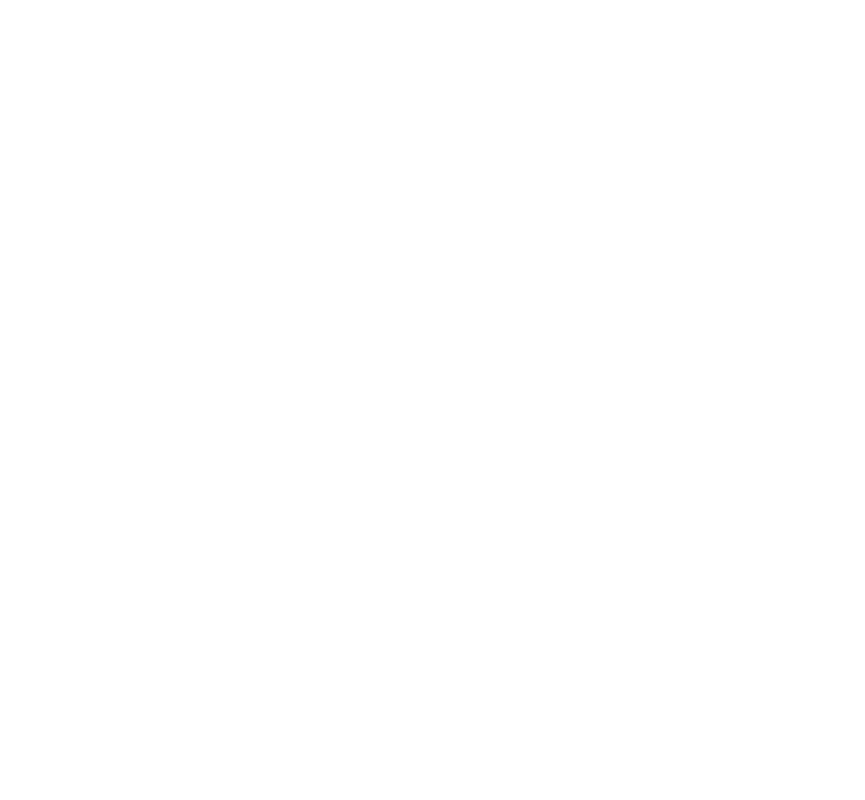
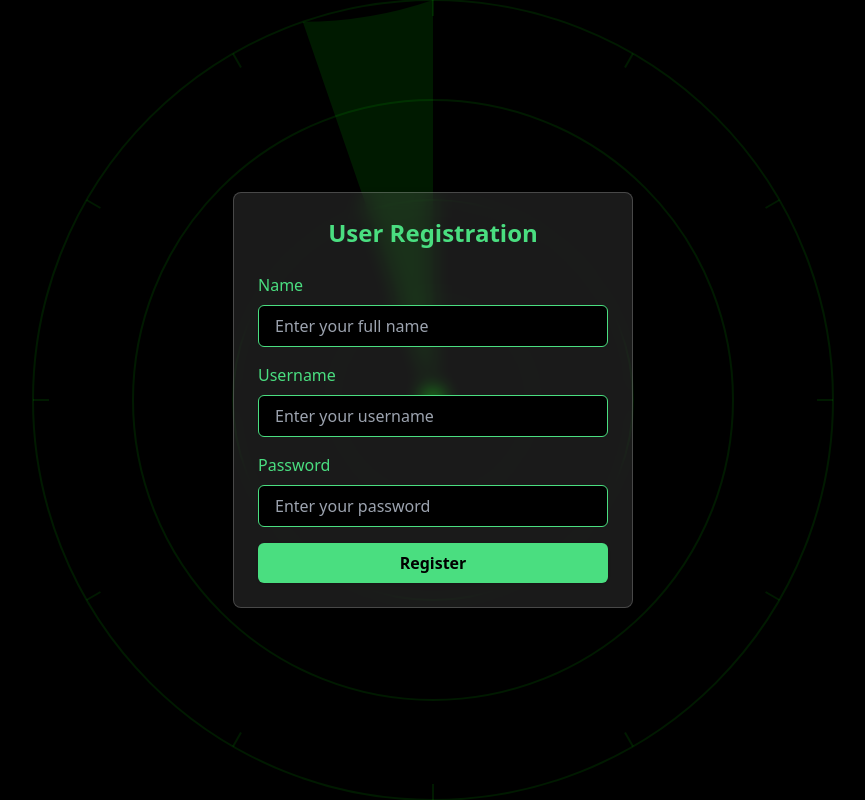
Before and after one commit to jakaria98/Radar-Data-Viewer, a React (Vite) app in the folder frontend/: page /addUser in a window 1280 px wide. Shown: the whole page, without its empty margins (207-1072 px from the left). Built offline with nearby package versions, Linux system fonts and the light colour scheme.

Commit message:
basic layout of register user page added

```diff
--- a/frontend/src/Pages/RegisterUser.jsx
+++ b/frontend/src/Pages/RegisterUser.jsx
@@ -1,3 +1,83 @@
+import React from "react";
+import RadarAnimation from "../Components/RadarAnimation";
+
 export default function RegisterUser() {
-	return <div></div>;
+	const handleRegistration = () => {
+		console.log("Registration handling");
+	};
+	return (
+		<div className="min-h-screen flex flex-col justify-center items-center bg-black text-white relative overflow-hidden">
+			{/* Background Animation */}
+			<div className="absolute inset-0 pointer-events-none flex justify-center items-center">
+				<RadarAnimation />
+			</div>
+
+			{/* Login Form */}
+			<div
+				className="w-[400px] bg-glass border-2 border-green-400 rounded-lg shadow-glass p-6 relative z-10"
+				style={{
+					backdropFilter: "blur(10px)",
+					background: "rgba(255, 255, 255, 0.1)",
+				}}
+			>
+				<h2 className="text-2xl font-bold text-green-400 text-center mb-6">
+					User Registration
+				</h2>
+				<form onSubmit={handleRegistration} className="space-y-4">
+					<div>
+						<label
+							htmlFor="name"
+							className="block text-green-400 mb-2"
+						>
+							Name
+						</label>
+						<input
+							type="text"
+							id="name"
+							className="w-full px-4 py-2 bg-black text-white border border-green-400 rounded-md focus:outline-none focus:ring-2 focus:ring-green-400"
+							placeholder="Enter your full name"
+						/>
+					</div>
+					<div>
+						<label
+							htmlFor="username"
+							className="block text-green-400 mb-2"
+						>
+							Username
+						</label>
+						<input
+							type="text"
+							id="username"
+							className="w-full px-4 py-2 bg-black text-white border border-green-400 rounded-md focus:outline-none focus:ring-2 focus:ring-green-400"
+							placeholder="Enter your username"
+						/>
+					</div>
+
+					<div>
+						<label
+							htmlFor="password"
+							className="block text-green-400 mb-2"
+						>
+							Password
+						</label>
+						<input
+							type="password"
+							id="password"
+							className="w-full px-4 py-2 bg-black text-white border border-green-400 rounded-md focus:outline-none focus:ring-2 focus:ring-green-400"
+							placeholder="Enter your password"
+						/>
+					</div>
+
+					<div>
+						<button
+							type="submit"
+							className="w-full px-4 py-2 bg-green-400 text-black font-semibold rounded-md shadow hover:bg-green-500 transition-all duration-300"
+						>
+							Register
+						</button>
+					</div>
+				</form>
+			</div>
+		</div>
+	);
 }
```
